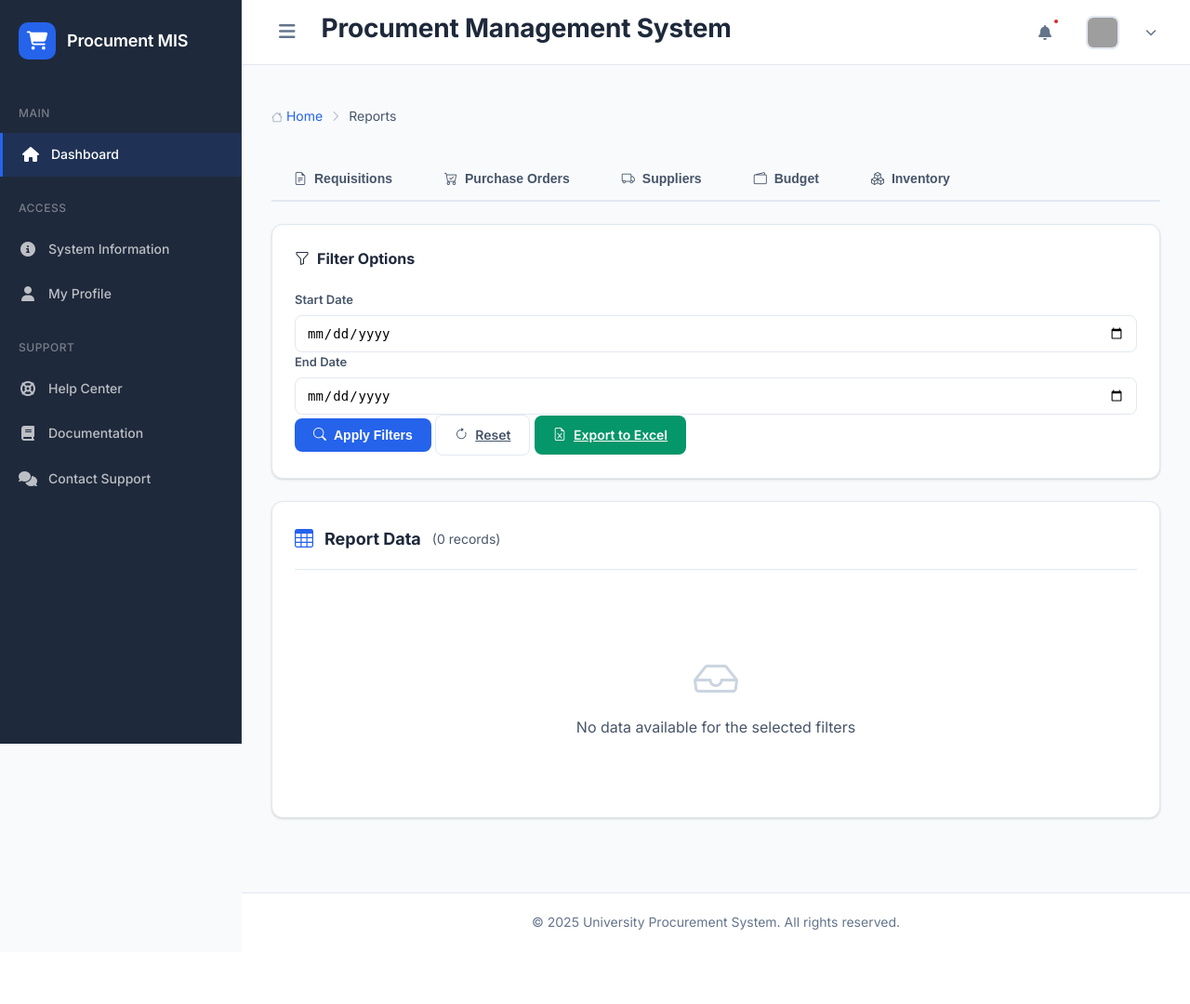
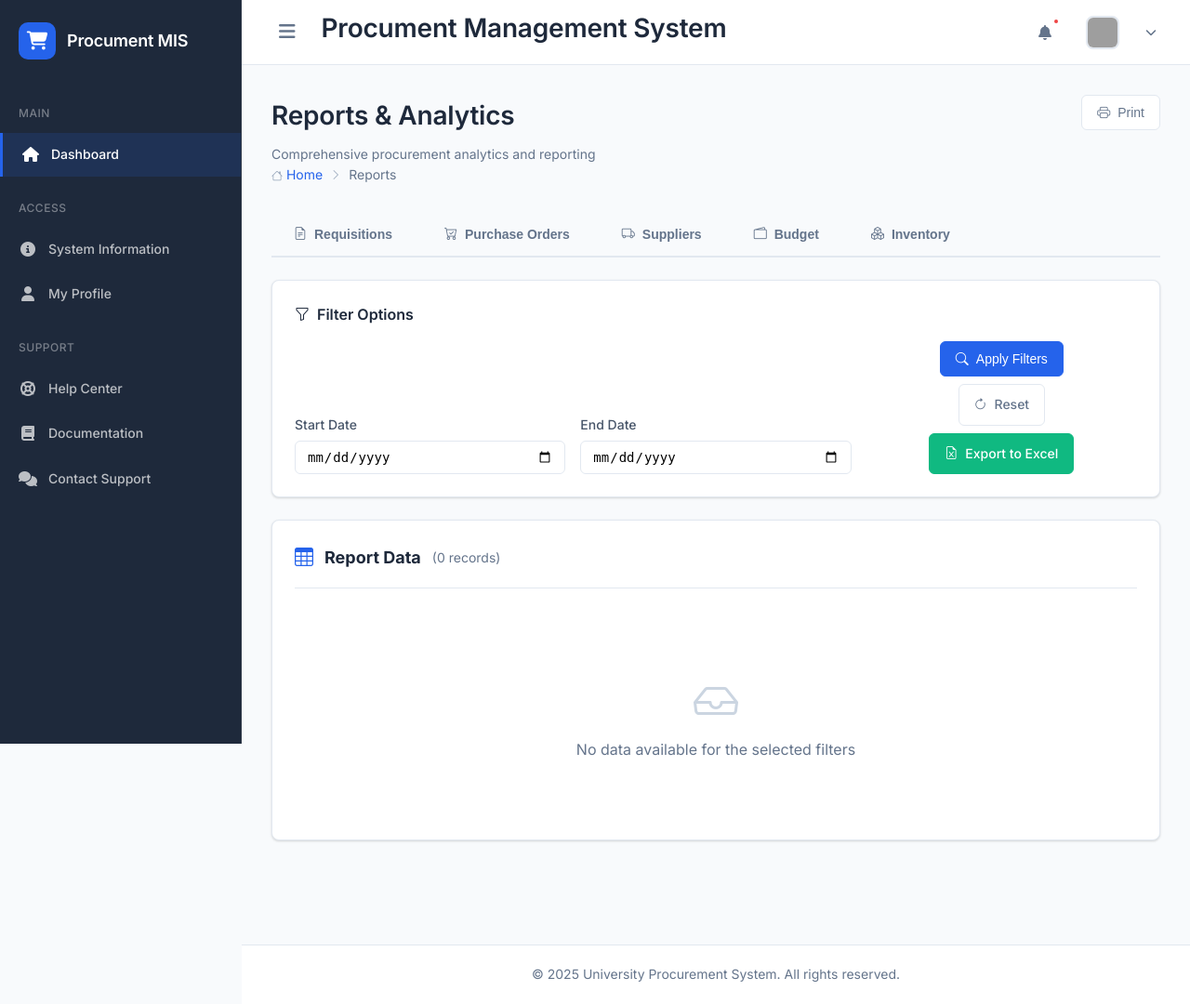
Before and after one commit to steve-ongera/procurementmis, a Django app: template templates/admin/reports.html in a window 1280 px wide. Shown: the whole page at 93% size. Before the commit the page ends 1000 px from the top, so only its background shows below. Run offline with Django 5.2, Linux system fonts and the light colour scheme; the template is opened without the code that fills it, so the values that code supplies are empty; grey boxes are pictures that could not be loaded.

Commit message:
made updates

```diff
--- a/templates/admin/reports.html
+++ b/templates/admin/reports.html
@@ -1,22 +1,23 @@
 {% extends 'base.html' %}
 {% load humanize %}
 
-{% block title %}Reports & Analytics{% endblock %}
+{% block title %}Financial Reports - University Procurement System{% endblock %}
 
 {% block extra_css %}
-<script src="https://cdn.jsdelivr.net/npm/chart.js@4.4.0/dist/chart.umd.min.js"></script>
 <link rel="stylesheet" href="https://cdn.jsdelivr.net/npm/bootstrap-icons@1.10.0/font/bootstrap-icons.css">
 <style>
     :root {
         --primary-color: #2563EB;
         --primary-light: #EFF6FF;
-        --secondary-color: #475569;
-        --success-color: #059669;
-        --warning-color: #D97706;
-        --danger-color: #DC2626;
+        --primary-dark: #1D4ED8;
+        --secondary-color: #64748B;
+        --success-color: #10B981;
+        --warning-color: #F59E0B;
+        --danger-color: #EF4444;
         --border-color: #E2E8F0;
-        --card-shadow: 0 1px 3px 0 rgba(0, 0, 0, 0.1), 0 1px 2px 0 rgba(0, 0, 0, 0.06);
-        --hover-shadow: 0 4px 6px -1px rgba(0, 0, 0, 0.1), 0 2px 4px -1px rgba(0, 0, 0, 0.06);
+        --card-bg: #FFFFFF;
+        --hover-bg: #F8FAFC;
+        --table-header: #F1F5F9;
     }
 
     body {
@@ -25,23 +26,33 @@
     }
 
     .page-header {
-        margin-bottom: 24px;
+        display: flex;
+        justify-content: space-between;
+        align-items: flex-start;
+        margin-bottom: 2rem;
+        flex-wrap: wrap;
+        gap: 1rem;
     }
 
     .page-title {
-        font-size: 28px;
-        font-weight: 800;
+        font-size: 1.75rem;
+        font-weight: 600;
         color: #1E293B;
-        margin-bottom: 8px;
+        margin: 0 0 0.5rem 0;
+    }
+
+    .page-subtitle {
+        font-size: 0.875rem;
+        color: var(--secondary-color);
+        margin: 0;
     }
 
     .breadcrumb {
         display: flex;
         align-items: center;
-        gap: 8px;
-        font-size: 14px;
+        gap: 0.5rem;
+        font-size: 0.875rem;
         color: var(--secondary-color);
-        padding: 12px 0;
         margin: 0;
     }
 
@@ -52,120 +63,75 @@
     }
 
     .breadcrumb a:hover {
+        color: var(--primary-dark);
         text-decoration: underline;
     }
 
     .breadcrumb i {
-        font-size: 12px;
+        font-size: 0.75rem;
         color: #94A3B8;
     }
 
-    .filter-card {
-        background: white;
-        border-radius: 12px;
-        padding: 24px;
-        box-shadow: var(--card-shadow);
-        border: 1px solid var(--border-color);
-        margin-bottom: 24px;
+    .header-actions {
+        display: flex;
+        gap: 0.75rem;
+        flex-wrap: wrap;
     }
 
-    .filter-card h5 {
-        font-size: 16px;
-        font-weight: 700;
-        color: #1E293B;
-        margin-bottom: 20px;
-        display: flex;
+    .btn {
+        display: inline-flex;
         align-items: center;
-        gap: 8px;
+        gap: 0.5rem;
+        padding: 0.625rem 1rem;
+        border-radius: 0.375rem;
+        font-weight: 500;
+        font-size: 0.875rem;
+        text-decoration: none;
+        transition: all 0.2s;
+        border: 1px solid var(--border-color);
+        cursor: pointer;
+        background: var(--card-bg);
+        color: var(--secondary-color);
     }
 
-    .stats-grid {
-        display: grid;
-        grid-template-columns: repeat(auto-fit, minmax(200px, 1fr));
-        gap: 20px;
-        margin-bottom: 24px;
+    .btn:hover {
+        background: var(--hover-bg);
+        transform: translateY(-1px);
     }
 
-    .stat-card {
-        background: white;
-        border-radius: 12px;
-        padding: 20px;
-        box-shadow: var(--card-shadow);
-        border: 1px solid var(--border-color);
-        text-align: center;
-        transition: all 0.3s ease;
+    .btn-primary {
+        background: var(--primary-color);
+        color: white;
+        border-color: var(--primary-color);
     }
 
-    .stat-card:hover {
-        box-shadow: var(--hover-shadow);
-        transform: translateY(-2px);
+    .btn-primary:hover {
+        background: var(--primary-dark);
+        border-color: var(--primary-dark);
     }
 
-    .stat-value {
-        font-size: 28px;
-        font-weight: 800;
-        color: var(--primary-color);
-        margin-bottom: 8px;
-        line-height: 1;
+    .btn-success {
+        background: var(--success-color);
+        color: white;
+        border-color: var(--success-color);
     }
 
-    .stat-label {
-        font-size: 13px;
-        font-weight: 600;
-        color: var(--secondary-color);
-        letter-spacing: 0.3px;
+    .btn-success:hover {
+        background: #059669;
+        border-color: #059669;
     }
 
-    .chart-grid {
-        display: grid;
-        grid-template-columns: 1fr 1fr;
-        gap: 24px;
-        margin-bottom: 24px;
-    }
-
-    @media (max-width: 1024px) {
-        .chart-grid {
-            grid-template-columns: 1fr;
-        }
-    }
-
-    .card {
+    .btn-outline-secondary {
         background: white;
-        border-radius: 12px;
-        padding: 24px;
-        box-shadow: var(--card-shadow);
+        color: var(--secondary-color);
         border: 1px solid var(--border-color);
     }
 
-    .card-header {
-        display: flex;
-        justify-content: space-between;
-        align-items: center;
-        margin-bottom: 20px;
-        padding-bottom: 16px;
-        border-bottom: 1px solid var(--border-color);
+    .btn-outline-secondary:hover {
+        background: #F8FAFC;
     }
 
-    .card-title {
-        font-size: 18px;
-        font-weight: 700;
-        color: #1E293B;
-        display: flex;
-        align-items: center;
-        gap: 12px;
-        margin: 0;
-    }
-
-    .card-title i {
-        color: var(--primary-color);
-        font-size: 20px;
-    }
-
-    .chart-container {
-        position: relative;
-        height: 300px;
-    }
-
+    /* Report Type Tabs */
     .report-tabs {
         display: flex;
         gap: 8px;
@@ -202,15 +168,161 @@
         background: var(--primary-light);
     }
 
+    /* Filter Card */
+    .filter-card {
+        background: var(--card-bg);
+        border: 1px solid var(--border-color);
+        border-radius: 0.5rem;
+        padding: 1.5rem;
+        margin-bottom: 1.5rem;
+        box-shadow: 0 1px 3px 0 rgba(0, 0, 0, 0.1), 0 1px 2px 0 rgba(0, 0, 0, 0.06);
+    }
+
+    .filter-title {
+        font-size: 1rem;
+        font-weight: 600;
+        color: #1E293B;
+        margin: 0 0 1rem 0;
+        display: flex;
+        align-items: center;
+        gap: 0.5rem;
+    }
+
+    .filter-form {
+        display: grid;
+        grid-template-columns: repeat(auto-fit, minmax(200px, 1fr));
+        gap: 1rem;
+        align-items: end;
+    }
+
+    .form-group {
+        display: flex;
+        flex-direction: column;
+        gap: 0.375rem;
+    }
+
+    .form-label {
+        font-size: 0.875rem;
+        font-weight: 500;
+        color: #475569;
+    }
+
+    .form-control, .form-select {
+        padding: 0.5rem 0.75rem;
+        border: 1px solid var(--border-color);
+        border-radius: 0.375rem;
+        font-size: 0.875rem;
+        transition: all 0.2s;
+        width: 100%;
+    }
+
+    .form-control:focus, .form-select:focus {
+        outline: none;
+        border-color: var(--primary-color);
+        box-shadow: 0 0 0 3px rgba(37, 99, 235, 0.1);
+    }
+
+    /* Stats Grid */
+    .stats-grid {
+        display: grid;
+        grid-template-columns: repeat(auto-fit, minmax(200px, 1fr));
+        gap: 1rem;
+        margin-bottom: 2rem;
+    }
+
+    .stat-card {
+        background: var(--card-bg);
+        border: 1px solid var(--border-color);
+        border-radius: 0.5rem;
+        padding: 1.25rem;
+        transition: all 0.2s;
+        box-shadow: 0 1px 3px 0 rgba(0, 0, 0, 0.1), 0 1px 2px 0 rgba(0, 0, 0, 0.06);
+    }
+
+    .stat-card:hover {
+        border-color: #CBD5E1;
+        box-shadow: 0 4px 6px -1px rgba(0, 0, 0, 0.1);
+        transform: translateY(-2px);
+    }
+
+    .stat-value {
+        font-size: 1.75rem;
+        font-weight: 800;
+        color: var(--primary-color);
+        margin-bottom: 0.5rem;
+        line-height: 1;
+    }
+
+    .stat-label {
+        font-size: 0.875rem;
+        font-weight: 600;
+        color: var(--secondary-color);
+    }
+
+    /* Charts Grid */
+    .chart-grid {
+        display: grid;
+        grid-template-columns: repeat(auto-fit, minmax(350px, 1fr));
+        gap: 1.5rem;
+        margin-bottom: 2rem;
+    }
+
+    .chart-card {
+        background: var(--card-bg);
+        border: 1px solid var(--border-color);
+        border-radius: 0.5rem;
+        padding: 1.5rem;
+        box-shadow: 0 1px 3px 0 rgba(0, 0, 0, 0.1), 0 1px 2px 0 rgba(0, 0, 0, 0.06);
+    }
+
+    .card-header {
+        display: flex;
+        justify-content: space-between;
+        align-items: center;
+        margin-bottom: 1.5rem;
+        padding-bottom: 1rem;
+        border-bottom: 1px solid var(--border-color);
+    }
+
+    .card-title {
+        font-size: 1.125rem;
+        font-weight: 700;
+        color: #1E293B;
+        display: flex;
+        align-items: center;
+        gap: 12px;
+        margin: 0;
+    }
+
+    .card-title i {
+        color: var(--primary-color);
+        font-size: 1.25rem;
+    }
+
+    .chart-container {
+        position: relative;
+        height: 300px;
+    }
+
+    /* Table Styles */
+    .data-card {
+        background: var(--card-bg);
+        border: 1px solid var(--border-color);
+        border-radius: 0.5rem;
+        padding: 1.5rem;
+        box-shadow: 0 1px 3px 0 rgba(0, 0, 0, 0.1), 0 1px 2px 0 rgba(0, 0, 0, 0.06);
+        margin-bottom: 2rem;
+    }
+
     .table-responsive {
         overflow-x: auto;
-        margin-top: 0;
+        margin-top: 1rem;
     }
 
     table {
         width: 100%;
         border-collapse: collapse;
-        font-size: 14px;
+        font-size: 0.875rem;
     }
 
     th, td {
@@ -223,7 +335,7 @@
         background: #F8FAFC;
         font-weight: 600;
         color: var(--secondary-color);
-        font-size: 12px;
+        font-size: 0.75rem;
         text-transform: uppercase;
         letter-spacing: 0.5px;
     }
@@ -240,7 +352,7 @@
         display: inline-block;
         padding: 4px 12px;
         border-radius: 6px;
-        font-size: 11px;
+        font-size: 0.75rem;
         font-weight: 600;
         letter-spacing: 0.3px;
     }
@@ -265,70 +377,6 @@
         color: var(--danger-color);
     }
 
-    .btn {
-        padding: 10px 20px;
-        border-radius: 8px;
-        font-weight: 600;
-        font-size: 14px;
-        border: none;
-        cursor: pointer;
-        transition: all 0.2s;
-        display: inline-flex;
-        align-items: center;
-        gap: 8px;
-    }
-
-    .btn-primary {
-        background: var(--primary-color);
-        color: white;
-    }
-
-    .btn-primary:hover {
-        background: #1D4ED8;
-    }
-
-    .btn-success {
-        background: var(--success-color);
-        color: white;
-    }
-
-    .btn-success:hover {
-        background: #047857;
-    }
-
-    .btn-outline-secondary {
-        background: white;
-        color: var(--secondary-color);
-        border: 1px solid var(--border-color);
-    }
-
-    .btn-outline-secondary:hover {
-        background: #F8FAFC;
-    }
-
-    .form-label {
-        font-size: 13px;
-        font-weight: 600;
-        color: var(--secondary-color);
-        margin-bottom: 6px;
-        display: block;
-    }
-
-    .form-control, .form-select {
-        width: 100%;
-        padding: 10px 12px;
-        border: 1px solid var(--border-color);
-        border-radius: 8px;
-        font-size: 14px;
-        transition: all 0.2s;
-    }
-
-    .form-control:focus, .form-select:focus {
-        outline: none;
-        border-color: var(--primary-color);
-        box-shadow: 0 0 0 3px var(--primary-light);
-    }
-
     .no-data {
         text-align: center;
         padding: 60px 20px;
@@ -340,16 +388,80 @@
         color: #CBD5E1;
         margin-bottom: 16px;
     }
+
+    /* Responsive */
+    @media (max-width: 1024px) {
+        .chart-grid {
+            grid-template-columns: 1fr;
+        }
+    }
+
+    @media (max-width: 768px) {
+        .filter-form {
+            grid-template-columns: 1fr;
+        }
+
+        .header-actions {
+            width: 100%;
+        }
+
+        .header-actions .btn {
+            flex: 1;
+            justify-content: center;
+        }
+
+        .stats-grid {
+            grid-template-columns: repeat(2, 1fr);
+        }
+
+        .report-tabs {
+            flex-wrap: wrap;
+        }
+
+        .tab-btn {
+            flex: 1;
+            min-width: 120px;
+            justify-content: center;
+        }
+    }
+
+    @media (max-width: 640px) {
+        .page-header {
+            flex-direction: column;
+            align-items: stretch;
+            gap: 1rem;
+        }
+
+        .stats-grid {
+            grid-template-columns: 1fr;
+        }
+
+        .chart-grid {
+            gap: 1rem;
+        }
+    }
 </style>
 {% endblock %}
 
 {% block content %}
 <div class="page-header">
-
+    <div>
+        <h1 class="page-title">Reports & Analytics</h1>
+        <p class="page-subtitle">Comprehensive procurement analytics and reporting</p>
         <div class="breadcrumb">
-        <a href="{% url 'dashboard' %}"><i class="bi bi-house"></i> Home</a>
+            <a href="{% url 'dashboard' %}">
+                <i class="bi bi-house"></i>
+                Home
+            </a>
             <i class="bi bi-chevron-right"></i>
             <span>Reports</span>
+        </div>
+    </div>
+    <div class="header-actions">
+        <button onclick="window.print()" class="btn">
+            <i class="bi bi-printer"></i>
+            Print
+        </button>
     </div>
 </div>
 
@@ -377,23 +489,25 @@
     </button>
 </div>
 
-<!-- Filters Card -->
+<!-- Filter Card -->
 <div class="filter-card">
-    <h5><i class="bi bi-funnel"></i> Filter Options</h5>
-    <form method="get">
+    <h3 class="filter-title">
+        <i class="bi bi-funnel"></i>
+        Filter Options
+    </h3>
+    <form method="get" class="filter-form">
         <input type="hidden" name="report_type" value="{{ report_type }}">
-        <div class="row g-3">
-            <div class="col-md-3">
+        <div class="form-group">
             <label class="form-label">Start Date</label>
             <input type="date" name="start_date" class="form-control" value="{{ start_date }}">
         </div>
-            <div class="col-md-3">
+        <div class="form-group">
             <label class="form-label">End Date</label>
             <input type="date" name="end_date" class="form-control" value="{{ end_date }}">
         </div>
 
         {% if report_type == 'requisitions' or report_type == 'budget' %}
-            <div class="col-md-3">
+        <div class="form-group">
             <label class="form-label">Department</label>
             <select name="department" class="form-select">
                 <option value="">All Departments</option>
@@ -407,7 +521,7 @@
         {% endif %}
 
         {% if report_type == 'purchase_orders' %}
-            <div class="col-md-3">
+        <div class="form-group">
             <label class="form-label">Supplier</label>
             <select name="supplier" class="form-select">
                 <option value="">All Suppliers</option>
@@ -421,7 +535,7 @@
         {% endif %}
 
         {% if report_type == 'requisitions' %}
-            <div class="col-md-3">
+        <div class="form-group">
             <label class="form-label">Status</label>
             <select name="status" class="form-select">
                 <option value="">All Status</option>
@@ -433,7 +547,7 @@
             </select>
         </div>
         {% elif report_type == 'purchase_orders' %}
-            <div class="col-md-3">
+        <div class="form-group">
             <label class="form-label">Status</label>
             <select name="status" class="form-select">
                 <option value="">All Status</option>
@@ -445,7 +559,7 @@
             </select>
         </div>
         {% elif report_type == 'suppliers' %}
-            <div class="col-md-3">
+        <div class="form-group">
             <label class="form-label">Status</label>
             <select name="status" class="form-select">
                 <option value="">All Status</option>
@@ -458,7 +572,7 @@
         </div>
         {% endif %}
 
-            <div class="col-md-12 d-flex align-items-end gap-2">
+        <div class="form-group" style="display: flex; align-items: center; gap: 0.5rem;">
             <button type="submit" class="btn btn-primary">
                 <i class="bi bi-search"></i> Apply Filters
             </button>
@@ -468,7 +582,6 @@
             <a href="{% url 'export_report_excel' %}?{{ request.GET.urlencode }}" class="btn btn-success ms-auto">
                 <i class="bi bi-file-earmark-excel"></i> Export to Excel
             </a>
-            </div>
         </div>
     </form>
 </div>
@@ -573,7 +686,7 @@
 {% if chart_data %}
 <div class="chart-grid">
     {% if chart_data.status_chart %}
-    <div class="card">
+    <div class="chart-card">
         <div class="card-header">
             <h2 class="card-title">
                 <i class="bi bi-pie-chart"></i>
@@ -587,7 +700,7 @@
     {% endif %}
 
     {% if chart_data.monthly_chart %}
-    <div class="card">
+    <div class="chart-card">
         <div class="card-header">
             <h2 class="card-title">
                 <i class="bi bi-graph-up"></i>
@@ -601,7 +714,7 @@
     {% endif %}
 
     {% if chart_data.supplier_chart %}
-    <div class="card">
+    <div class="chart-card">
         <div class="card-header">
             <h2 class="card-title">
                 <i class="bi bi-building"></i>
@@ -615,7 +728,7 @@
     {% endif %}
 
     {% if chart_data.rating_chart %}
-    <div class="card">
+    <div class="chart-card">
         <div class="card-header">
             <h2 class="card-title">
                 <i class="bi bi-star"></i>
@@ -629,7 +742,7 @@
     {% endif %}
 
     {% if chart_data.dept_chart %}
-    <div class="card">
+    <div class="chart-card">
         <div class="card-header">
             <h2 class="card-title">
                 <i class="bi bi-diagram-3"></i>
@@ -643,7 +756,7 @@
     {% endif %}
 
     {% if chart_data.store_chart %}
-    <div class="card">
+    <div class="chart-card">
         <div class="card-header">
             <h2 class="card-title">
                 <i class="bi bi-shop"></i>
@@ -659,7 +772,7 @@
 {% endif %}
 
 <!-- Data Table -->
-<div class="card">
+<div class="data-card">
     <div class="card-header">
         <h2 class="card-title">
             <i class="bi bi-table"></i>
@@ -830,23 +943,24 @@
         {% endif %}
     </div>
 </div>
-
 {% endblock %}
 
 {% block extra_js %}
+<script src="https://cdn.jsdelivr.net/npm/chart.js@4.4.0/dist/chart.umd.min.js"></script>
 <script>
     const colors = {
         primary: '#2563EB',
         primaryLight: 'rgba(37, 99, 235, 0.1)',
-    success: '#059669',
-    successLight: 'rgba(5, 150, 105, 0.1)',
-    warning: '#D97706',
-    warningLight: 'rgba(217, 119, 6, 0.1)',
-    danger: '#DC2626',
-    purple: '#7C3AED',
+        success: '#10B981',
+        successLight: 'rgba(16, 185, 129, 0.1)',
+        warning: '#F59E0B',
+        warningLight: 'rgba(245, 158, 11, 0.1)',
+        danger: '#EF4444',
+        dangerLight: 'rgba(239, 68, 68, 0.1)',
+        purple: '#8B5CF6',
+        teal: '#14B8A6',
         indigo: '#4F46E5',
         pink: '#EC4899',
-    teal: '#14B8A6',
         gray: '#94A3B8',
         grayLight: 'rgba(148, 163, 184, 0.1)'
     };
@@ -1298,5 +1412,12 @@ new Chart(document.getElementById('storeChart'), {
         }
     });
     {% endif %}
+
+    // Auto-resize charts on window resize
+    window.addEventListener('resize', function() {
+        Chart.instances.forEach(chart => {
+            chart.resize();
+        });
+    });
 </script>
 {% endblock %}
```
Lines whose indentation alone changed are shown as unchanged.
